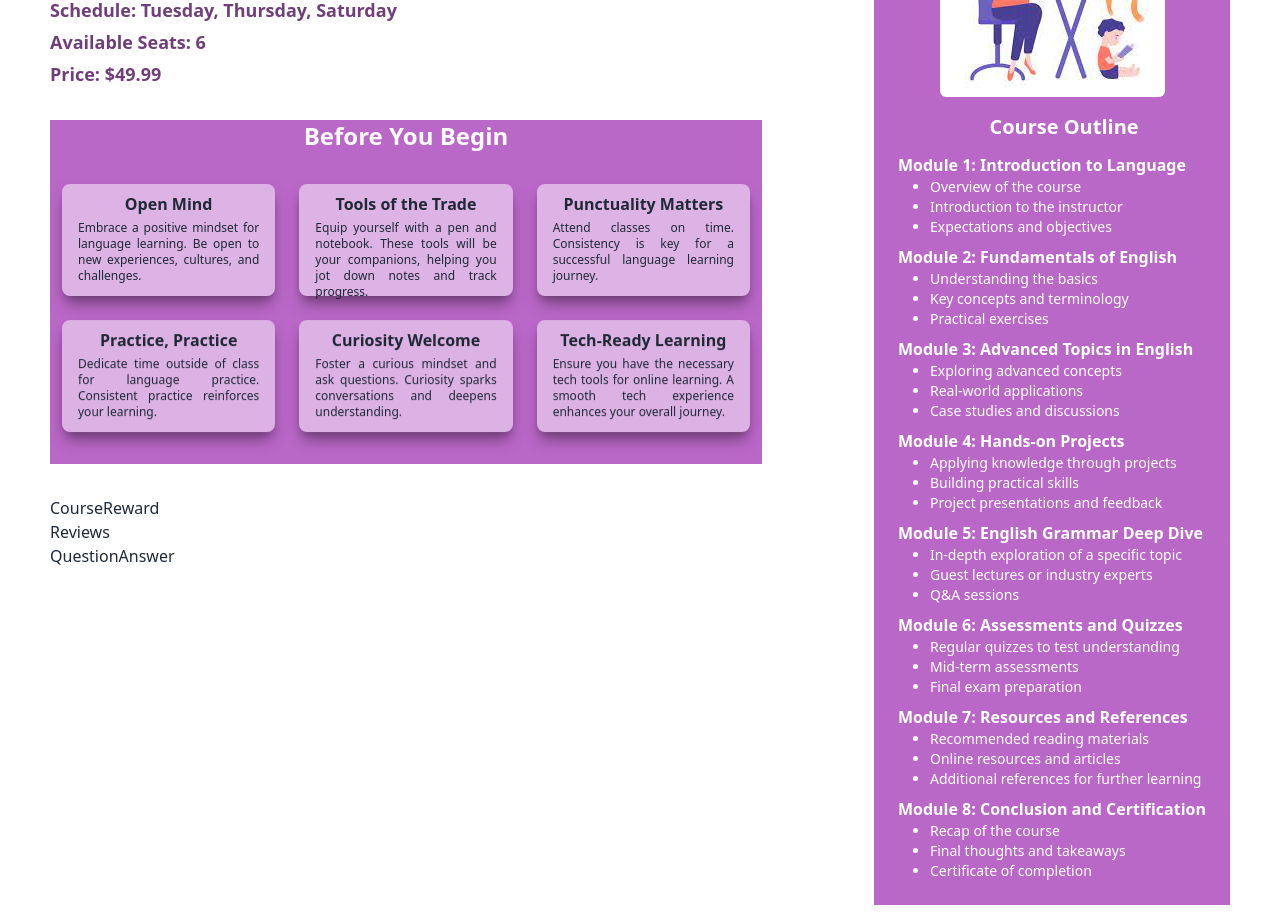
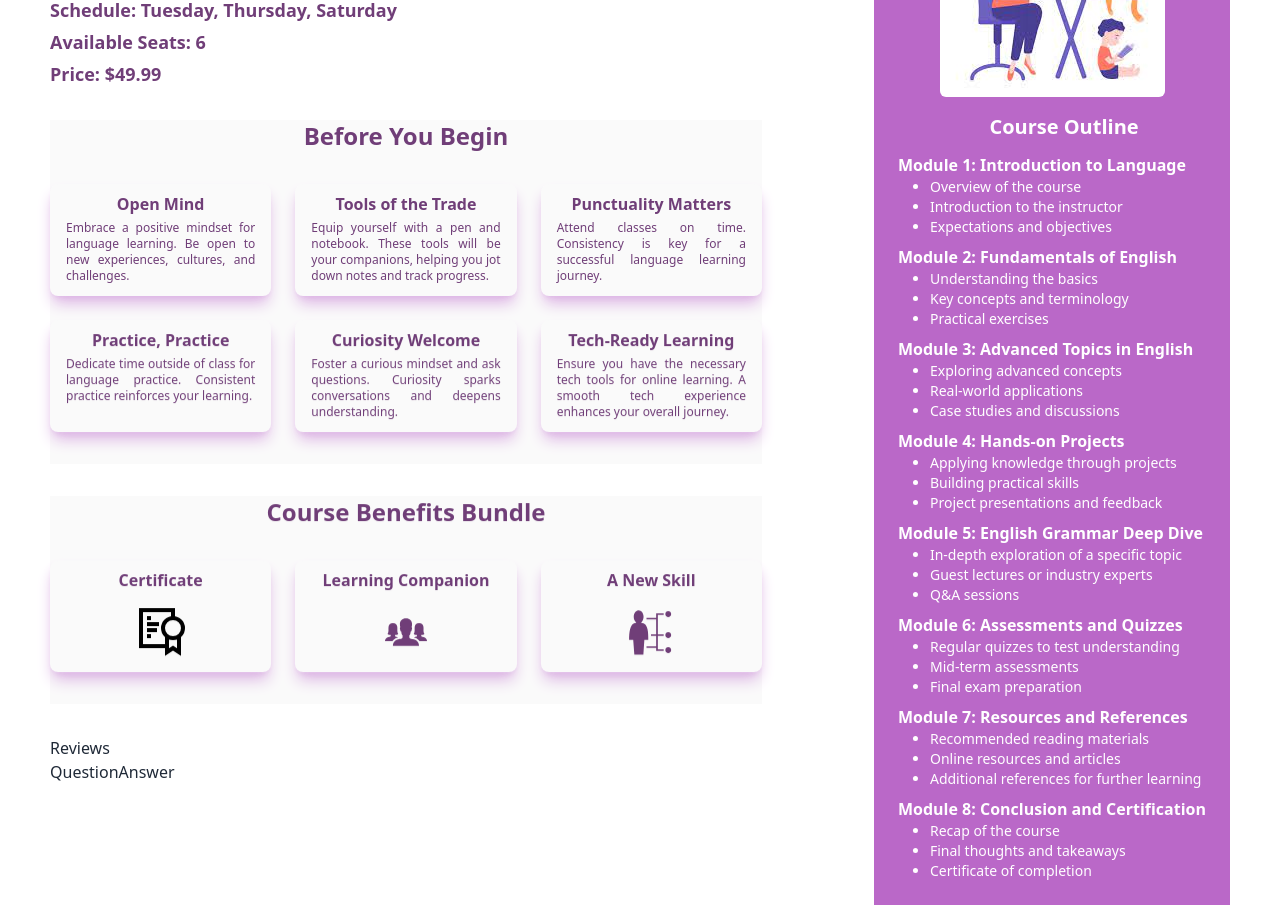
Before and after one commit to QuaziSamiha/lingua-joy-client, a React (Vite) app: page /course/1 in a window 1280 px wide. Shown: the part 840-1757 px from the top of the page. Built offline with nearby package versions, Linux system fonts and the light colour scheme; no server answers.

Commit message:
reward section done

```diff
--- a/src/pages/Courses/CourseDetail/CoursePrerequisite.jsx
+++ b/src/pages/Courses/CourseDetail/CoursePrerequisite.jsx
@@ -35,22 +35,22 @@ const CoursePrerequisite = () => {
   return (
     <>
       <section
-        className="my-8 bg-[#ba68c8] w-full "
+        className="my-8 bg-[#fafafa] w-full "
         data-aos="fade-up-right"
         data-aos-duration="3000" // Animation duration in milliseconds
       >
         <h1
-          className="text-[#fafafa] font-bold text-2xl text-center"
+          className="text-[#703e78] font-bold text-2xl text-center"
           data-aos="fade-up-right"
           data-aos-duration="3000"
         >
           Before You Begin
         </h1>
-        <div className="grid grid-cols-1 md:grid-cols-2 lg:grid-cols-3 gap-6  py-8 px-3">
+        <div className="grid grid-cols-1 md:grid-cols-2 lg:grid-cols-3 gap-6  py-8">
           {requirements.map((requirement, index) => (
             <div key={index} className="">
               <div
-                className="bg-[#dcb3e4] h-28 rounded-lg shadow-lg shadow-[#703e78]"
+                className="bg-[#fafafa] text-[#703e78] h-28 rounded-lg shadow-lg shadow-[#dcb3e4]"
                 data-aos="fade-up-right"
                 data-aos-duration="3000"
               >
--- a/src/pages/Courses/CourseDetail/CourseReward.jsx
+++ b/src/pages/Courses/CourseDetail/CourseReward.jsx
@@ -1,5 +1,57 @@
+import { GrCertificate } from "react-icons/gr";
+import { IoIosPeople } from "react-icons/io";
+import { GiSkills } from "react-icons/gi";
+
 const CourseReward = () => {
-  return <div>CourseReward</div>;
+  const rewards = [
+    {
+      title: "Certificate",
+      logo: <GrCertificate className="w-12 h-12" />,
+    },
+    {
+      title: "Learning Companion",
+      logo: <IoIosPeople className="w-12 h-12" />,
+    },
+    {
+      title: "A New Skill",
+      logo: <GiSkills className="w-12 h-12" />,
+    },
+  ];
+  return (
+    <>
+      <section
+        className="my-8 bg-[#fafafa] w-full "
+        data-aos="fade-up-right"
+        data-aos-duration="3000" // Animation duration in milliseconds
+      >
+        <h1
+          className="text-[#703e78] font-bold text-2xl text-center"
+          data-aos="fade-up-right"
+          data-aos-duration="3000"
+        >
+          Course Benefits Bundle
+        </h1>
+        <div className="grid grid-cols-1 md:grid-cols-2 lg:grid-cols-3 gap-6  py-8">
+          {rewards.map((reward, index) => (
+            <div key={index} className="">
+              <div
+                className="bg-[#fafafa] text-[#703e78] h-28 rounded-lg shadow-lg shadow-[#dcb3e4]"
+                data-aos="fade-up-right"
+                data-aos-duration="3000"
+              >
+                <h1 className="text-center font-semibold pt-2">
+                  {reward.title}
+                </h1>
+                <div className="flex justify-center items-center m-4">
+                  {reward.logo}
+                </div>
+              </div>
+            </div>
+          ))}
+        </div>
+      </section>
+    </>
+  );
 };
 
 export default CourseReward;
```
